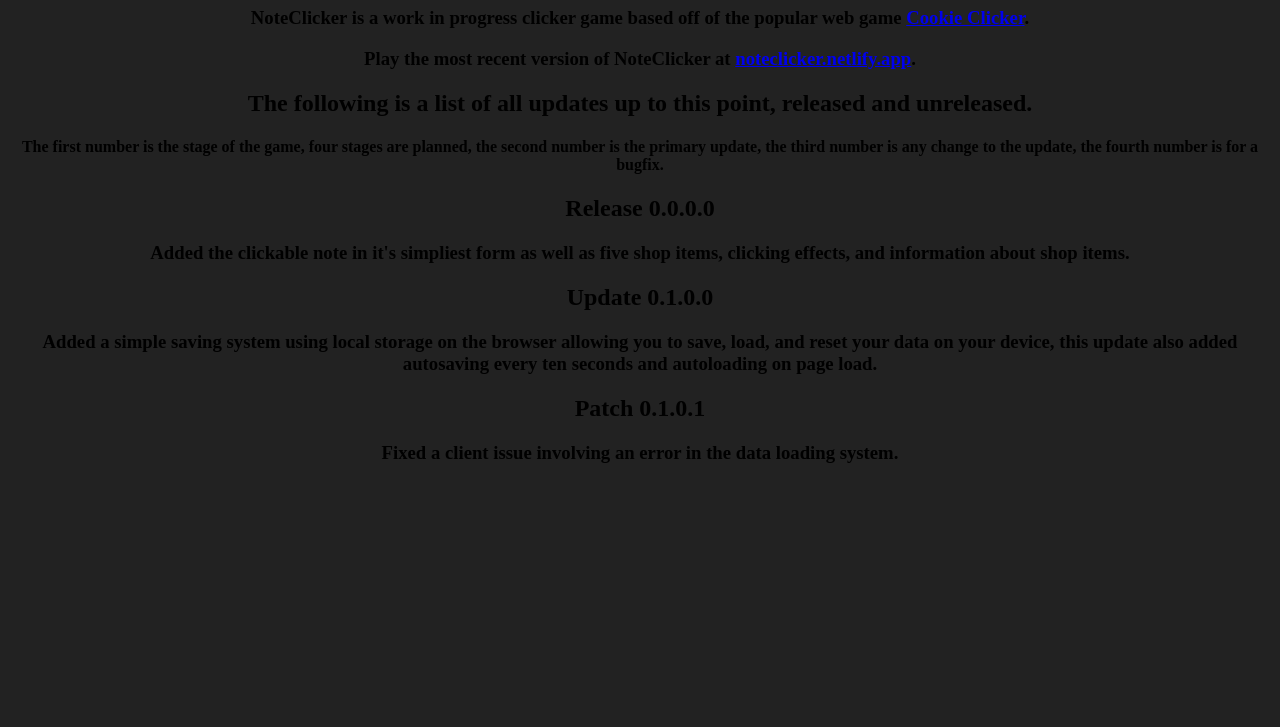
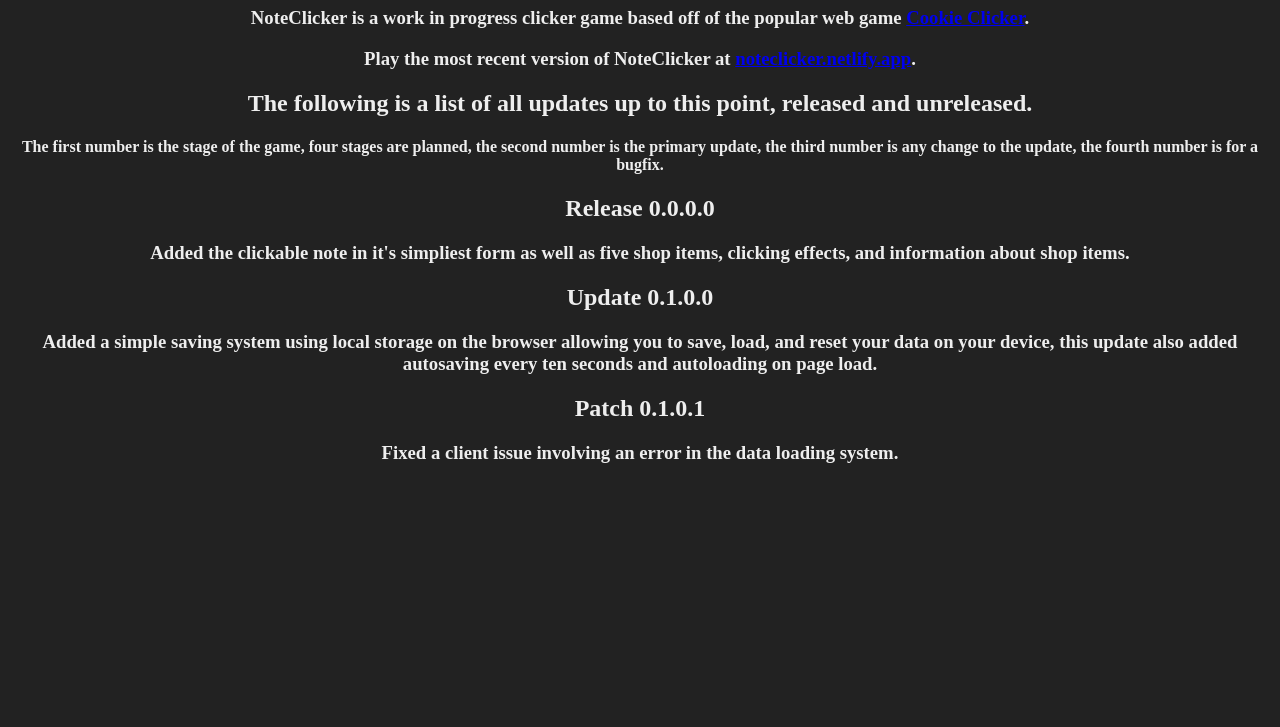
Before and after one commit to Hillo95/Note-Clicker-Docs, a plain HTML site: page index.html in a window 1280 px wide. Shown: the part 73-800 px from the top of the page. Drawn offline with Linux system fonts and the light colour scheme.

Commit message:
Update index.html

```diff
--- a/index.html
+++ b/index.html
@@ -13,17 +13,17 @@
 </head>
 
 <body>
-  <h1>NoteClicker Version 0.1.0.0</h1>
-  <h3>NoteClicker is a work in progress clicker game based off of the popular web game <a href="https://orteil.dashnet.org/cookieclicker/" target="_blank">Cookie Clicker</a>.</h3>
-  <h3>Play the most recent version of NoteClicker at <a href="noteclicker.netlify.app" target="_blank">noteclicker.netlify.app</a>.
-  <h2>The following is a list of all updates up to this point, released and unreleased.</h2>
-  <h4>The first number is the stage of the game, four stages are planned, the second number is the primary update, the third number is any change to the update, the fourth number is for a bugfix.<h4>
-  <h2>Release 0.0.0.0</h2>
-  <h3>Added the clickable note in it's simpliest form as well as five shop items, clicking effects, and information about shop items.<h3>
-  <h2>Update 0.1.0.0</h2>
-  <h3>Added a simple saving system using local storage on the browser allowing you to save, load, and reset your data on your device, this update also added autosaving every ten seconds and autoloading on page load.</h3>
-  <h2>Patch 0.1.0.1</h2>
-  <h3>Fixed a client issue involving an error in the data loading system.</h3>
+  <h1 class="text">NoteClicker Version 0.1.0.0</h1>
+  <h3 class="text">NoteClicker is a work in progress clicker game based off of the popular web game <a href="https://orteil.dashnet.org/cookieclicker/" target="_blank">Cookie Clicker</a>.</h3>
+  <h3 class="text">Play the most recent version of NoteClicker at <a href="noteclicker.netlify.app" target="_blank">noteclicker.netlify.app</a>.
+  <h2 class="text">The following is a list of all updates up to this point, released and unreleased.</h2>
+  <h4 class="text">The first number is the stage of the game, four stages are planned, the second number is the primary update, the third number is any change to the update, the fourth number is for a bugfix.<h4>
+  <h2 class="text">Release 0.0.0.0</h2>
+  <h3 class="text">Added the clickable note in it's simpliest form as well as five shop items, clicking effects, and information about shop items.<h3>
+  <h2 class="text">Update 0.1.0.0</h2>
+  <h3 class="text">Added a simple saving system using local storage on the browser allowing you to save, load, and reset your data on your device, this update also added autosaving every ten seconds and autoloading on page load.</h3>
+  <h2 class="text">Patch 0.1.0.1</h2>
+  <h3 class="text">Fixed a client issue involving an error in the data loading system.</h3>
 </body>
 
 </html>
```
